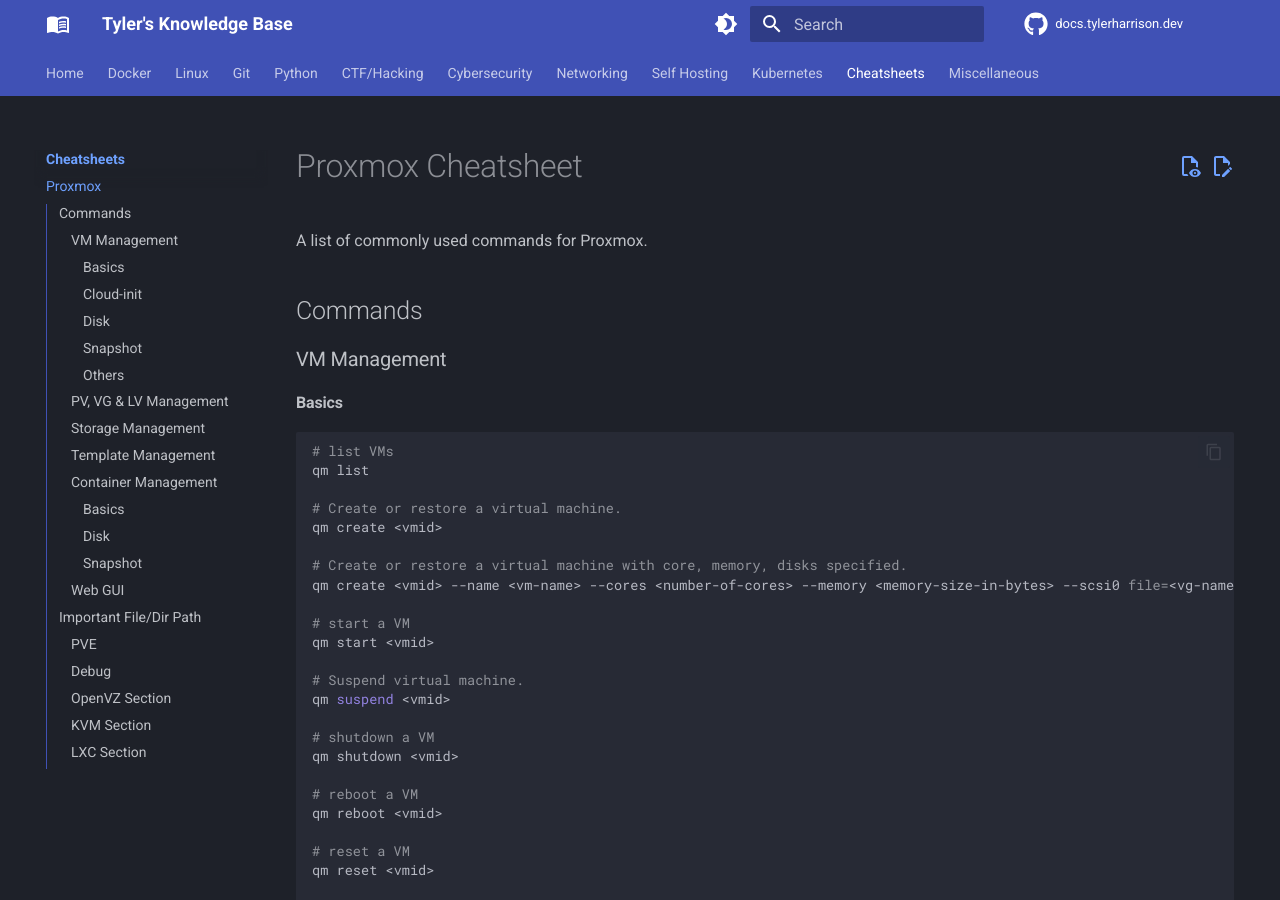
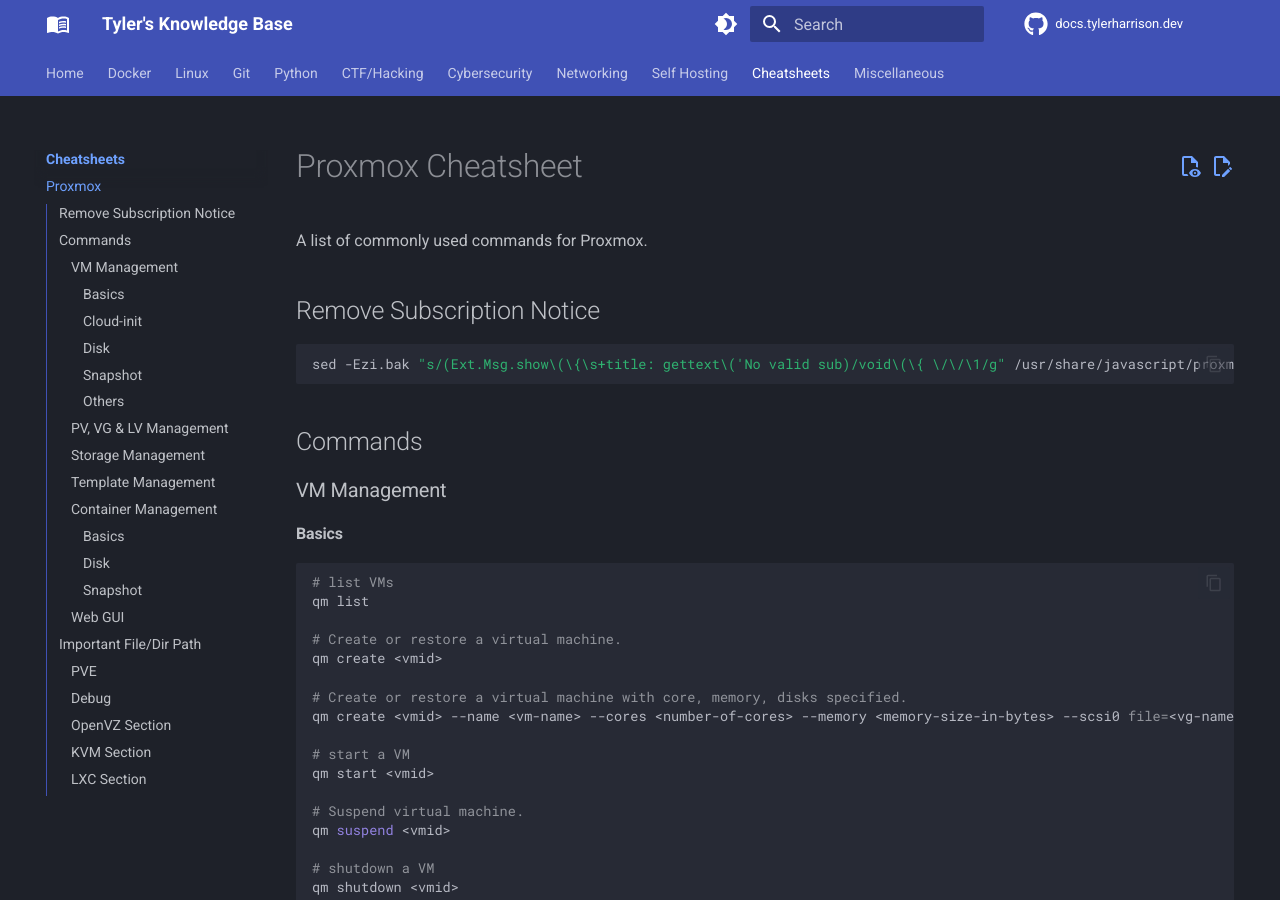
Before and after one commit to williamhatcher/docs.tylerharrison.dev, an MkDocs documentation site: the page built from docs/cheatsheets/proxmox.md, in a window 1280 px wide and 900 px high. Built offline with MkDocs 1.6.1 and Material for MkDocs 9.7.7, drawn with Linux system fonts in a browser that asks for light colours; comment, search, counter and statistics services are not loaded.

Commit message:
Remove Kubernetes, add Proxmox message trick
Signed-off-by: tyleraharrison <tyleraharrison@gmail.com>

````diff
--- a/docs/cheatsheets/proxmox.md
+++ b/docs/cheatsheets/proxmox.md
@@ -1,6 +1,12 @@
 # Proxmox Cheatsheet
 
 A list of commonly used commands for Proxmox.
+
+## Remove Subscription Notice
+
+```bash
+sed -Ezi.bak "s/(Ext.Msg.show\(\{\s+title: gettext\('No valid sub)/void\(\{ \/\/\1/g" /usr/share/javascript/proxmox-widget-toolkit/proxmoxlib.js && systemctl restart pveproxy.service
+```
 
 ## Commands
 
--- a/mkdocs.yml
+++ b/mkdocs.yml
@@ -24,7 +24,6 @@ nav:
         - Plex: self-hosting/plex.md
         - Pi-hole: self-hosting/pi-hole.md
         - WireGuard: self-hosting/wireguard.md
-    - Kubernetes: kubernetes.md
     - Cheatsheets:
         - cheatsheets/index.md
         - Proxmox: cheatsheets/proxmox.md
````
Also changed, not shown: docs/index.md (+0 -1 lines), docs/kubernetes.md (deleted, +0 -3 lines).
